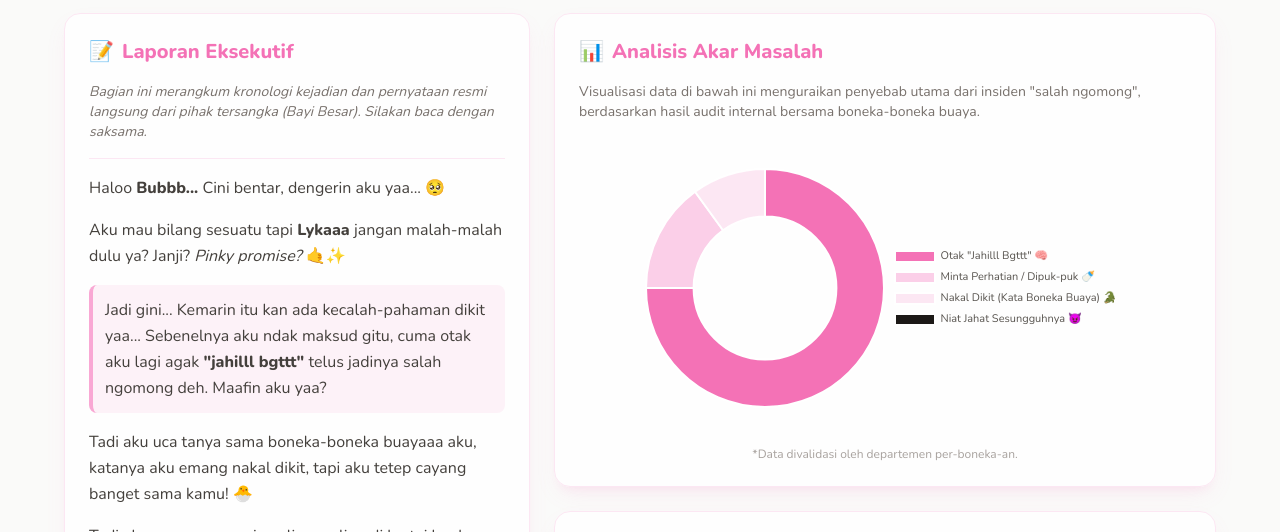
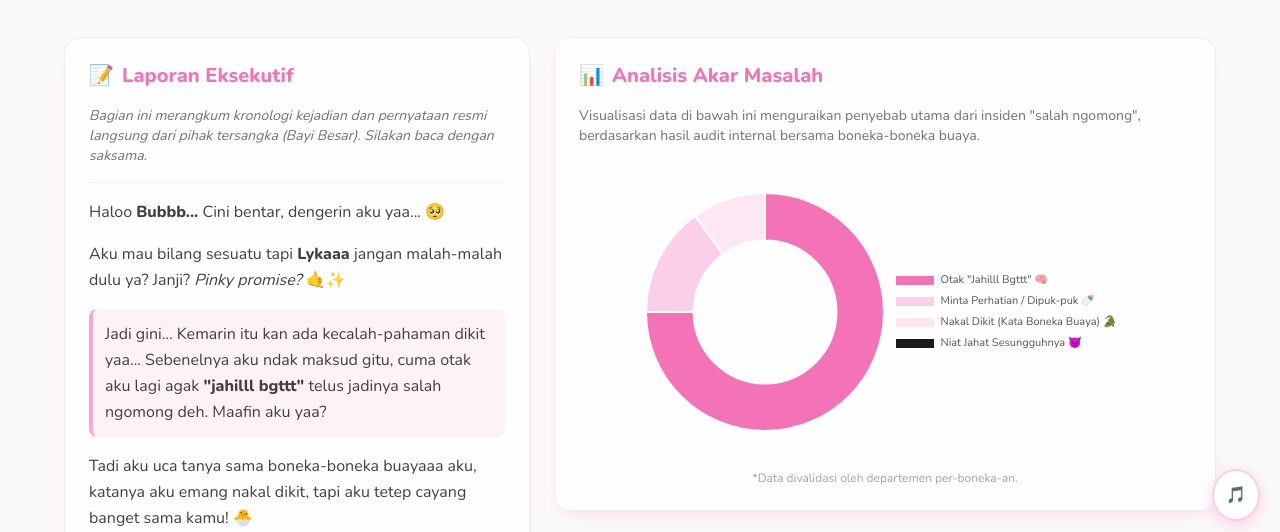
Before and after one commit to ussnii/Bubb-Pinkssse, a plain HTML site: page index.html in a window 1280 px wide. Shown: the part 259-791 px from the top of the page. Drawn offline with nearby package versions, Linux system fonts and the light colour scheme.

Commit message:
Refactor index.html for improved structure and features

````diff
--- a/index.html
+++ b/index.html
@@ -64,8 +64,36 @@
             background-color: #fdf2f8;
             border-color: #f472b6;
         }
+        .music-control {
+            position: fixed;
+            bottom: 20px;
+            right: 20px;
+            z-index: 1000;
+            background: white;
+            padding: 12px;
+            border-radius: 50%;
+            box-shadow: 0 4px 15px rgba(244, 114, 182, 0.3);
+            border: 2px solid #fbcfe8;
+            cursor: pointer;
+            display: flex;
+            align-items: center;
+            justify-content: center;
+            transition: all 0.3s ease;
+        }
+        .music-control:hover {
+            transform: scale(1.1);
+        }
     </style>
 </head>
+    <body class="p-4 md:p-8">
+    <audio id="myAudio" loop>
+        <source src="https://e.top4top.io/m_3755smcjd1.mp3" type="audio/mpeg">
+    </audio>
+
+    <div id="musicBtn" class="music-control" onclick="toggleMusic()">
+        <span id="musicIcon">🎵</span>
+    </div>
+    ```
 <body class="p-4 md:p-8">
 
     <!-- REQUIRED PLACEHOLDER COMMENTS -->
@@ -357,17 +385,27 @@
             // Scroll to the status
             statusDiv.scrollIntoView({ behavior: 'smooth', block: 'center' });
         }
+        const audio = document.getElementById('myAudio');
+        const musicIcon = document.getElementById('musicIcon');
+
+        function toggleMusic() {
+            if (audio.paused) {
+                audio.play();
+                musicIcon.innerText = '⏸️';
+            } else {
+                audio.pause();
+                musicIcon.innerText = '🎵';
+            }
+        }
+        document.addEventListener('click', function() {
+            if (audio.paused) {
+                audio.play();
+                musicIcon.innerText = '⏸️';
+            }
+        }, { once: true });
     </script>
 </body>
 </html>
-
-</html>
-</head>
-    </title>AUDIO </title>
-    <iframe src="https://e.top4top.io/m_3755smcjd1.mp3" height="0" widht="0" allow="autoplay" ; encrypt-media></iframe>
-</head>
-</body>
-
-
+    </script>
 </body>
 </html>
````
